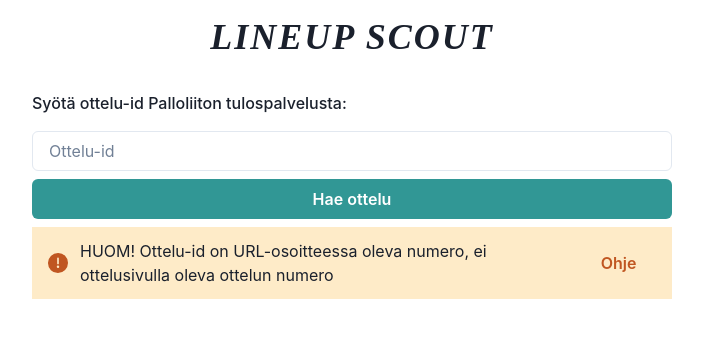
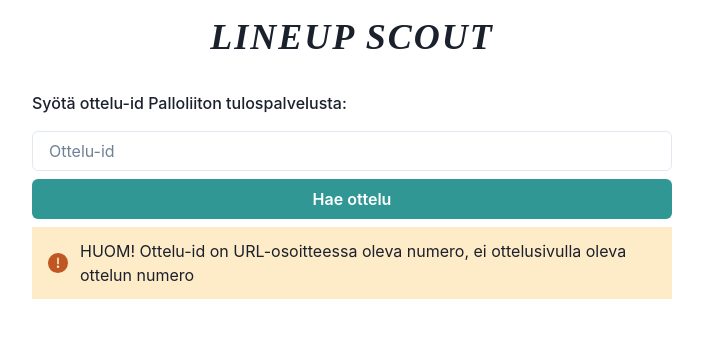
Before and after one commit to kempodev/lineup-scout, a React (Vite) app: page / in a window 1280 px wide. Shown: the top 338 px of the page, without its empty margins (288-991 px from the left). Built offline with nearby package versions, Linux system fonts and the light colour scheme; a web font is replaced by a local one.

Commit message:
remove modal

```diff
--- a/src/components/MatchInput.tsx
+++ b/src/components/MatchInput.tsx
@@ -5,17 +5,17 @@
   Button,
   Input,
   Stack,
-  Image,
-  useDisclosure,
-  Modal,
-  ModalOverlay,
-  ModalContent,
-  ModalHeader,
-  ModalCloseButton,
-  ModalBody,
-  ModalFooter,
-  Box,
-  Center,
+  // Image,
+  // useDisclosure,
+  // Modal,
+  // ModalOverlay,
+  // ModalContent,
+  // ModalHeader,
+  // ModalCloseButton,
+  // ModalBody,
+  // ModalFooter,
+  // Box,
+  // Center,
   AlertDescription,
   FormControl,
   FormLabel,
@@ -38,7 +38,7 @@
   const [matchId, setMatchId] = useState('')
   const [isLoading, setIsLoading] = useState(false)
   const [error, setError] = useState('')
-  const { isOpen, onOpen, onClose } = useDisclosure()
+  // const { isOpen, onOpen, onClose } = useDisclosure()
 
   const fetchMatchData = async (id: string) => {
     setIsLoading(true)
@@ -91,7 +91,7 @@
               oleva ottelun numero
             </AlertDescription>
 
-            <Button
+            {/* <Button
               variant={'ghost'}
               colorScheme='orange'
               mx={2}
@@ -136,7 +136,7 @@
                   </Button>
                 </ModalFooter>
               </ModalContent>
-            </Modal>
+            </Modal> */}
           </Alert>
         ) : null}
       </Stack>
```
